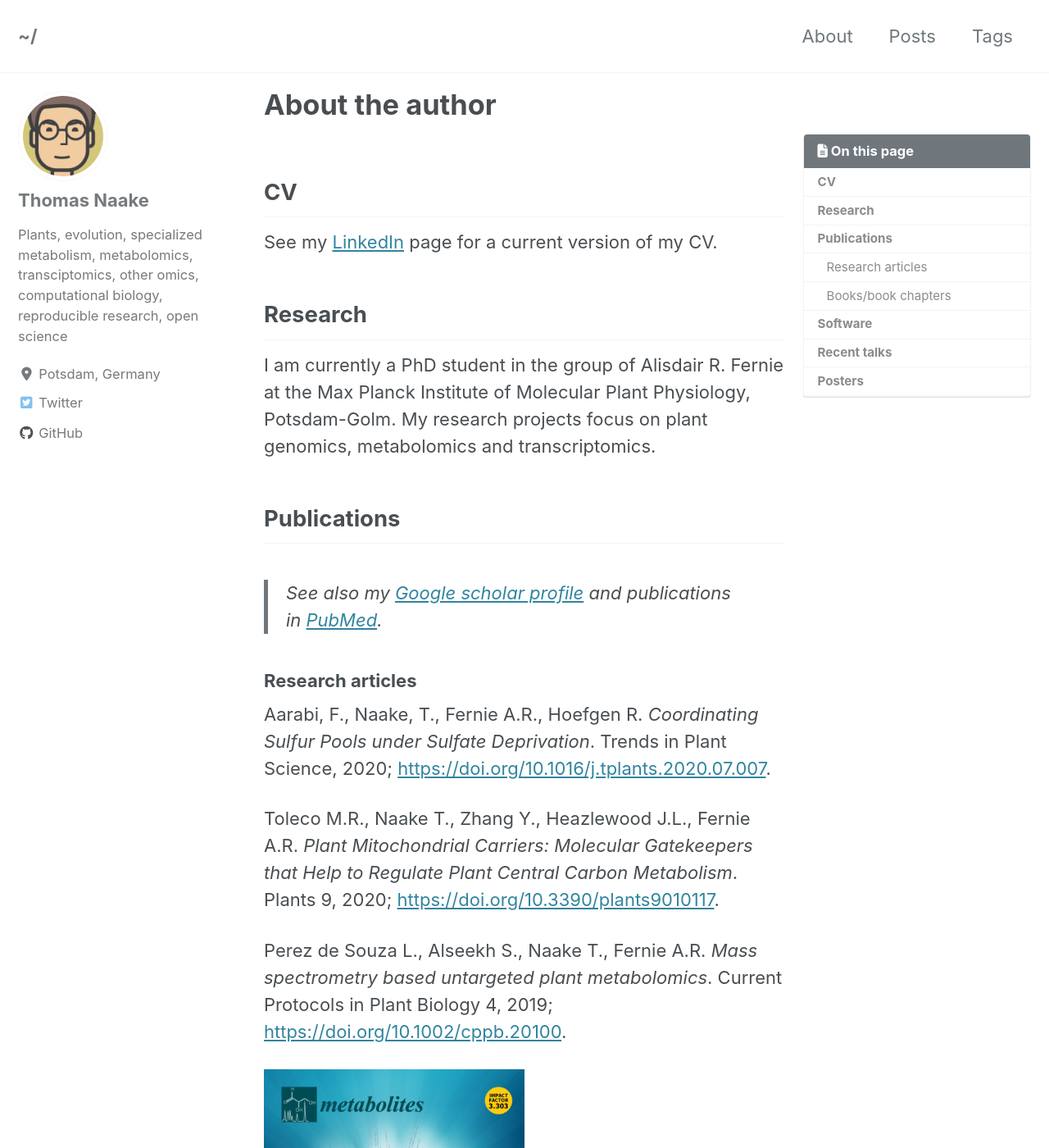
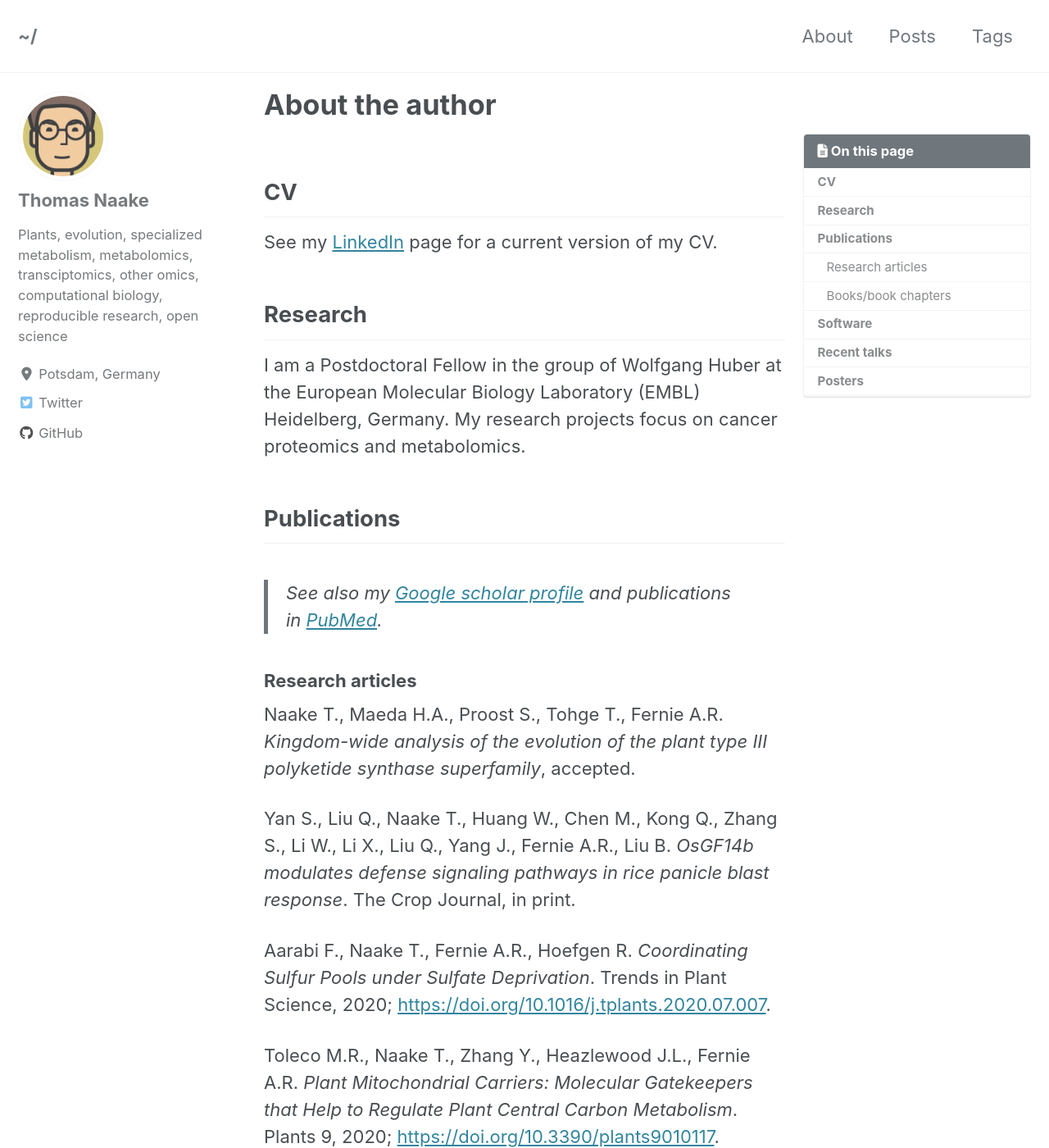
Before and after one commit to tnaake/tnaake.github.io, a Jekyll site: the page built from _pages/about.md, in a window 1280 px wide and 1400 px high. Shown: the whole window at 82% size. Built offline with Jekyll 4.4.1, drawn with Linux system fonts in a browser that asks for light colours; cached includes are drawn as plain includes; nearby versions of some CDN libraries.

Commit message:
update publications

```diff
--- a/_pages/about.md
+++ b/_pages/about.md
@@ -19,9 +19,9 @@ current version of my CV.
 
 ## Research
 
-I am currently a PhD student in the group of Alisdair R. Fernie at the
-Max Planck Institute of Molecular Plant Physiology, Potsdam-Golm. My
-research projects focus on plant genomics, metabolomics and transcriptomics.
+I am a Postdoctoral Fellow in the group of Wolfgang Huber at the
+European Molecular Biology Laboratory (EMBL) Heidelberg, Germany. My
+research projects focus on cancer proteomics and metabolomics.
 
 ## Publications
 
@@ -31,7 +31,14 @@ research projects focus on plant genomics, metabolomics and transcriptomics.
 > [PubMed](https://www.ncbi.nlm.nih.gov/pubmed/?term=naake+thomas).
 
 ### Research articles
-Aarabi, F., Naake, T., Fernie A.R., Hoefgen R.
+Naake T., Maeda H.A., Proost S., Tohge T., Fernie A.R.
+*Kingdom-wide analysis of the evolution of the plant type III polyketide synthase superfamily*,
+accepted.
+
+Yan S., Liu Q., Naake T., Huang W., Chen M., Kong Q., Zhang S., Li W., Li X., Liu Q., Yang J., Fernie A.R., Liu B.
+*OsGF14b modulates defense signaling pathways in rice panicle blast response*. The Crop Journal, in print.
+
+Aarabi F., Naake T., Fernie A.R., Hoefgen R.
 *Coordinating Sulfur Pools under Sulfate Deprivation*. Trends in Plant Science, 2020;
 [https://doi.org/10.1016/j.tplants.2020.07.007](https://doi.org/10.1016/j.tplants.2020.07.007).
 
```
